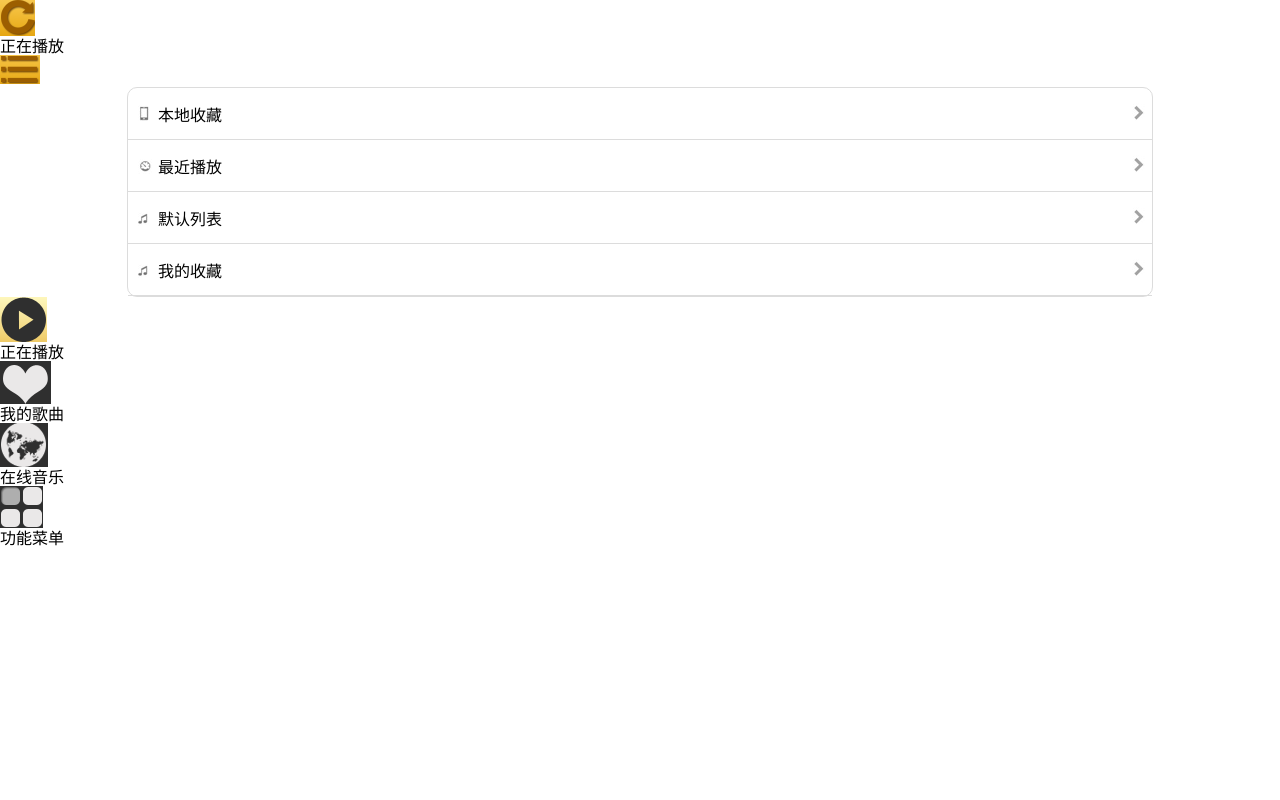
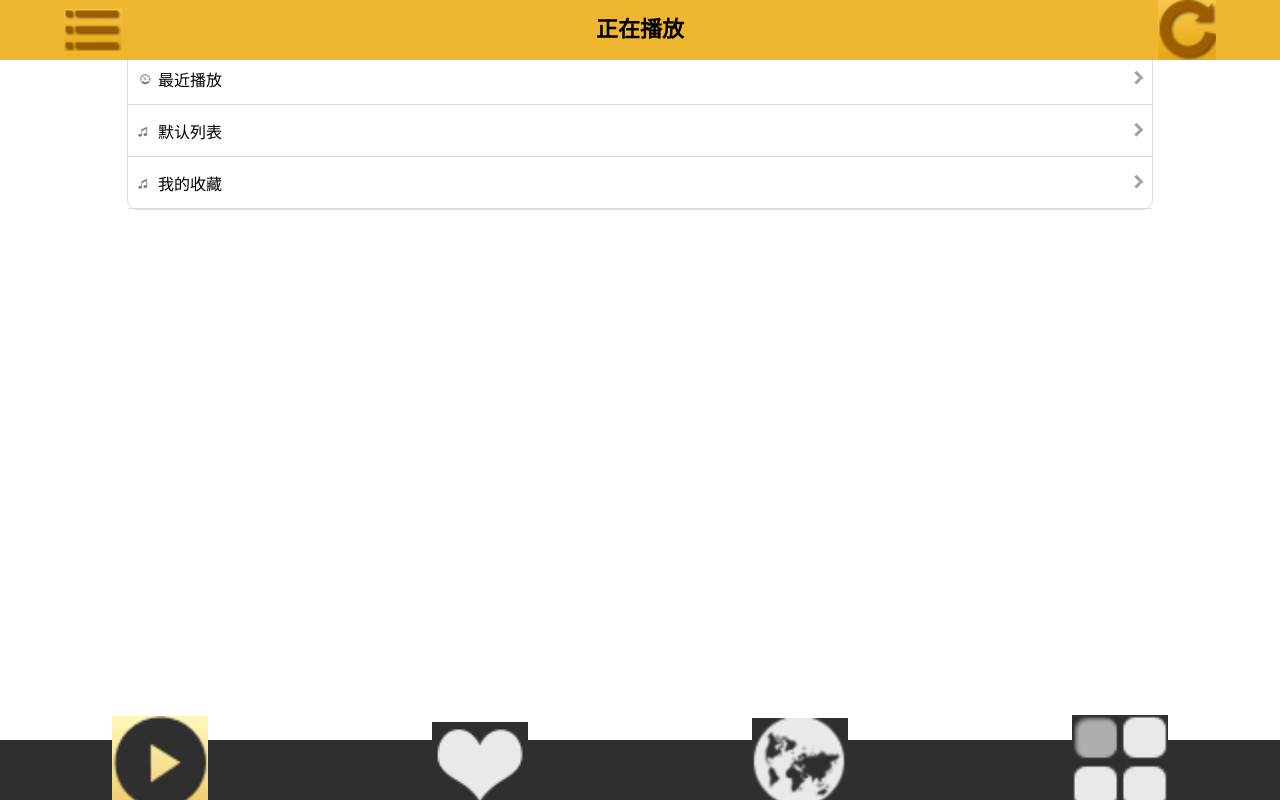
Before and after one commit to majia1988/music8, a website: page html/app-index2.html in a window 1280 px wide. Drawn offline with nearby package versions, Linux system fonts and the light colour scheme; files that its build step writes are made by us from their sources; files whose address does not match are found by name.

Commit message:
tianjia html css

```diff
--- a/html/app-index2.html
+++ b/html/app-index2.html
@@ -4,64 +4,64 @@
 		<meta charset="UTF-8">
 		<meta name="viewport" content="width=device-width"/>
 		<link rel="stylesheet" type="text/css" href="../css/reset.css"/>
-		<link rel="stylesheet" type="text/css" href="../app-index2.css"/>
+		<link rel="stylesheet" type="text/css" href="../css/app-index2.css"/>
 		<title></title>
 	</head>
 	<body>
 		<header>
-			<img src="../img/pic1.png"/>
+			<img src="../imgs/png2.png"/>
 			<p>正在播放</p>
-			<img src="../img/png2.png"/>
+			<img src="../imgs/pic1.png"/>
 		</header>
 		<div class="content">
 			<ul class="hang">
 				<li class="list">
-				    <div class="left"><img src="../img/shouji.jpg"/></div>
+				    <div class="left"><img src="../imgs/shouji.jpg"/></div>
 		      		<div class="content">本地收藏</div>
-		      		<div class="right"><img src="../img/sanjiao.jpg"/></div>
+		      		<div class="right"><img src="../imgs/sanjiao.jpg"/></div>
 				</li>
 			</ul>
 
 			<ul class="hang">
 				<li class="list">
-				    <div class="left"><img src="../img/biao.jpg"/></div>
+				    <div class="left"><img src="../imgs/biao.jpg"/></div>
 		      		<div class="content">最近播放</div>
-		      		<div class="right"><img src="../img/sanjiao.jpg"/></div>
+		      		<div class="right"><img src="../imgs/sanjiao.jpg"/></div>
 				</li>
 			</ul>
 
 			<ul class="hang">
 				<li class="list">
-				    <div class="left"><img src="../img/yinyue.jpg"/></div>
+				    <div class="left"><img src="../imgs/yinyue.jpg"/></div>
 		      		<div class="content">默认列表</div>
-		      		<div class="right"><img src="../img/sanjiao.jpg"/></div>
+		      		<div class="right"><img src="../imgs/sanjiao.jpg"/></div>
 				</li>
 			</ul>
 
 			<ul class="hang">
 				<li class="list">
-				    <div class="left"><img src="../img/yinyue.jpg"/></div>
+				    <div class="left"><img src="../imgs/yinyue.jpg"/></div>
 		      		<div class="content">我的收藏</div>
-		      		<div class="right"><img src="../img/sanjiao.jpg"/></div>
+		      		<div class="right"><img src="../imgs/sanjiao.jpg"/></div>
 				</li>
 			</ul>
 		</div>
 
 	    <footer>
 		<dl>
-			<dt><img src="../img/bofangCon.png"/></dt>
+			<dt><img src="../imgs/bofangCon.png"/></dt>
 			<dd>正在播放</dd>
 		</dl>
 		<dl>
-			<dt><img src="../img/xin.png"/></dt>
+			<dt><img src="../imgs/xin.png"/></dt>
 			<dd>我的歌曲</dd>
 		</dl>
 		<dl>
-			<dt><img src="../img/diqiu.png" alt="" /></dt>
+			<dt><img src="../imgs/diqiu.png" alt="" /></dt>
 			<dd>在线音乐</dd>
 		</dl>
 		<dl>
-			<dt><img src="../img/xuangxiang.png" alt="" /></dt>
+			<dt><img src="../imgs/xuangxiang.png" alt="" /></dt>
 			<dd>功能菜单</dd>
 		</dl>
 	</footer>
```
Also changed, not shown: html/app-index3.html (+16 -16 lines), less/app-index2.less (renamed from css/app-index2.less), less/app-index3.less (renamed from css/app-index3.less).
